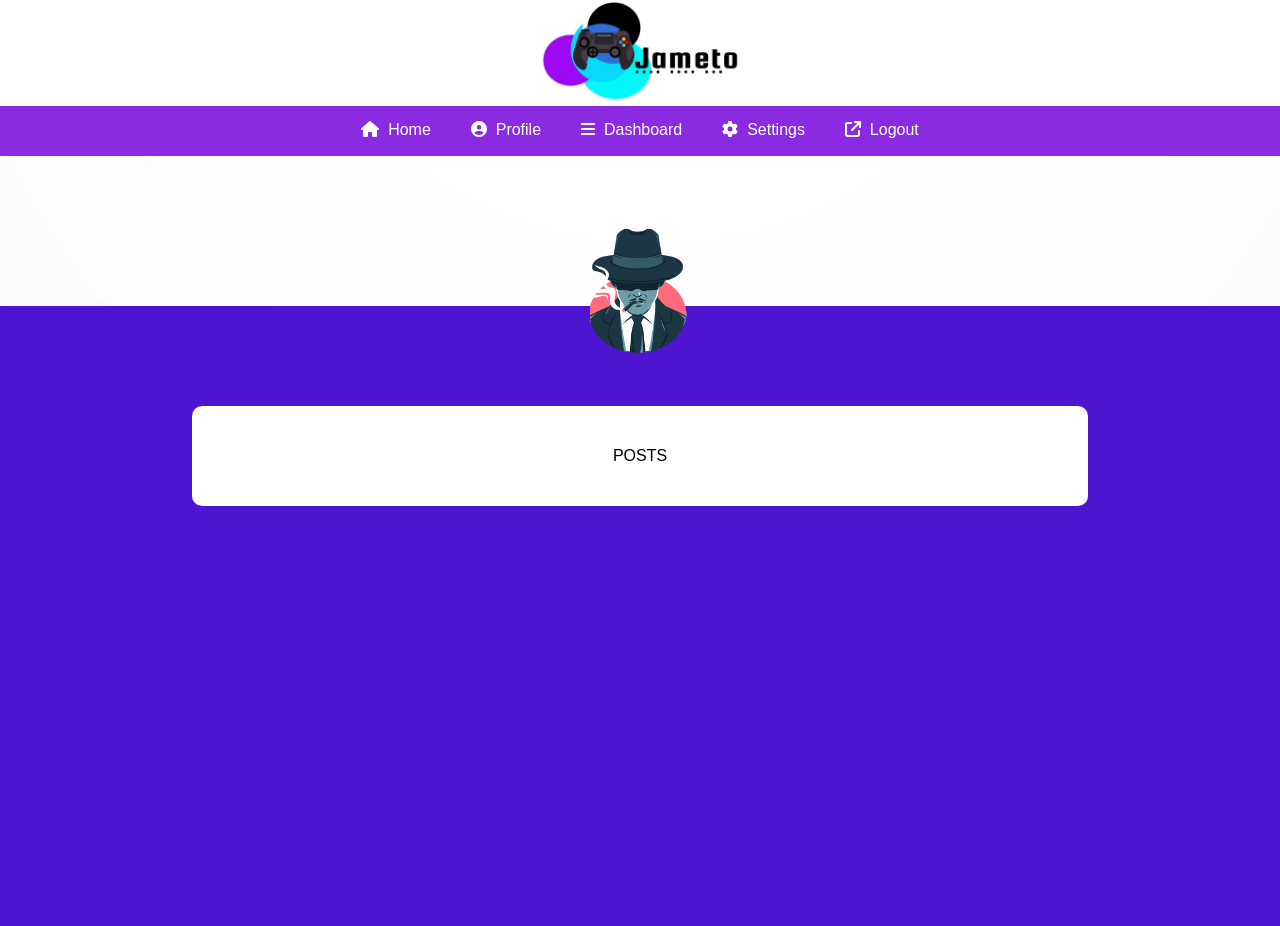
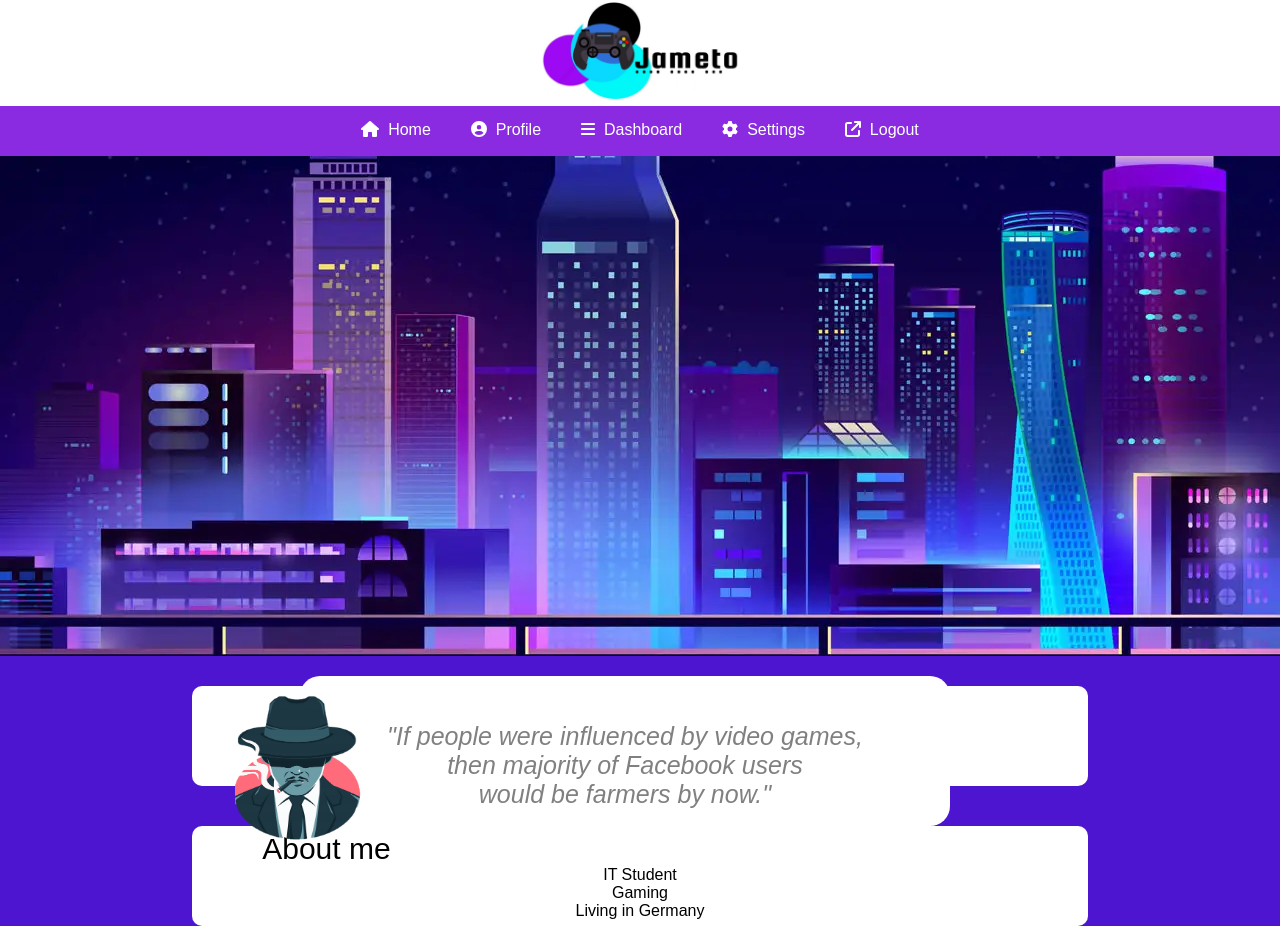
Before and after one commit to Thravict/webapp-full-stack-example, a React (Create React App) app in the folder webapp_frontend/: page /profile in a window 1280 px wide. Before the commit the page ends 800 px from the top, so only its background shows below. Built offline with nearby package versions, Linux system fonts and the light colour scheme.

Commit message:
Login workaround

```diff
--- a/webapp_frontend/src/components/HomePages/Profile.css
+++ b/webapp_frontend/src/components/HomePages/Profile.css
@@ -3,5 +3,33 @@
     border-radius: 10px;
     height: 100px;
     width: 70%;
-    margin-top: 100px;
+    margin-top: 30px;
+    text-align: center;
 }
+.Posts {
+    font-size: 30px;
+    color: rgba(90, 87, 87, 0.998);
+    margin: 15px;
+}
+.Likes {
+    font-size: 30px;
+    color: rgba(90, 87, 87, 0.998);
+    background-color: white;
+}
+.Follower {
+    font-size: 30px;
+    color: rgba(90, 87, 87, 0.998);
+    background-color: white;
+}
+.AboutMe {
+    background-color: white;
+    border-radius: 10px;
+    height: 100px;
+    width: 70%;
+    margin-top: 40px;
+}
+.AboutTitle {
+    margin-top: 60px;
+    font-size: 30px;
+    margin-right: 70%;
+}
--- a/webapp_frontend/src/components/HomePages/Profile.js
+++ b/webapp_frontend/src/components/HomePages/Profile.js
@@ -16,7 +16,30 @@ function Profile() {
         <ProfileHeader></ProfileHeader>
         </div>
         <div className="Profile-Info">
-            POSTS
+            <div className="Profile-Stats">
+                    <li className="Posts">
+                    <p>3</p>
+                    Posts
+                    </li>
+                    {" "}
+                    <li className="Likes">
+                    <p>3</p>
+                    Likes
+                    </li>
+                    {" "}
+                    <li className="Follower">
+                    <p>3</p>
+                    Followers
+                    </li>
+                    {" "}
+            </div>
+        </div>
+
+        <div className="AboutMe">
+            <span className="AboutTitle">About me</span>
+            <p>IT Student</p>
+            <p>Gaming</p>
+            <p>Living in Germany</p>
         </div>
         </body>
     )
--- a/webapp_frontend/src/components/HomePages/ProfileHeader.js
+++ b/webapp_frontend/src/components/HomePages/ProfileHeader.js
@@ -1,5 +1,5 @@
 //Logo
-import Header from "../assets/images/ProfileHeader.jpg";
+import Background from "../assets/images/ProfileHeader.jpg";
 import Pic from "../assets/images/ProfilePic.png";
 
 const ProfileHeader = () => {
@@ -8,17 +8,42 @@ const ProfileHeader = () => {
         <div
         style={{
             width:"100%",
+            height:"500px",
+            backgroundImage: `url(${Background})`,
+            margin:"0px",
+            padding:"0px",
+            justifyContent:"center"
+        }}>
+        <div
+        style={{
+            width:"650px",
+            position:"absolute",
             height:"150px",
-            backgroundImage: `url(${Header})`
+            marginTop:"270px",
+            marginLeft:"300px",
+            backgroundColor:"white",
+            borderRadius:"20px",
         }}>
             <img
             src={Pic}
             style={{
-                width:"100px",
-                height:"130px",
-                margin:"70px"
+                width:"130px",
+                height:"150px",
+                marginLeft:"-390px",
+                position:"absolute",
             }}>
             </img>
+            <span
+            style={{
+                color:"grey",
+                fontSize:"25px",
+            }}>
+            <p>&nbsp;</p>
+            <p><i>"If people were influenced by video games,</i></p>
+            <p><i>then majority of Facebook users</i></p>
+            <p><i>would be farmers by now."</i></p>
+            </span>
+            </div>
         </div>
     )
 }
--- a/webapp_frontend/src/components/auth/Login.js
+++ b/webapp_frontend/src/components/auth/Login.js
@@ -3,7 +3,7 @@ import {useState} from "react";
 // Routing
 import {Link, useNavigate} from "react-router-dom";
 //Imported components
-import { applicantExistence } from "../ApiCalls/Applicant";
+
 //CSS File
 import "./Login.css"
 //Logo Banner
@@ -18,13 +18,31 @@ function Login() {
 
     const [email, setEmail] = useState("")
     const [password, setPassword] = useState("")
-    const [toHome, setHome] = useState(false);
+
+    const URL = "api/v1/applicant/register";
 
     const navigate = useNavigate();
+    function CheckApplicant() {
 
+            fetch(URL + "/" +  email, {
+                headers: {
+                    'Accept': 'application/json'
+                }
+            })
+            .then(response => response.text())
+            .then(text => {
+                if (text === "true") {
+                    alert("Login successful");
+                    navigate(`/home`)
+                } else {
+                    alert("Wrong E-Mail");
+                }
+            });
+
+        }
     const handleSubmit = (e) => {
         e.preventDefault();
-        applicantExistence(email);
+        CheckApplicant(email)
     }
 
 
--- a/webapp_frontend/src/components/auth/Signup.js
+++ b/webapp_frontend/src/components/auth/Signup.js
@@ -3,7 +3,7 @@ import {useState} from "react";
 //Routing
 import {Link, useNavigate} from "react-router-dom";
 //Imported components
-import {addApplicant} from "../ApiCalls/Applicant";
+import {addApplicant} from "../ApiCalls/addApplicant";
 //CSS
 import "./Signup.css"
 //Logo Banner
@@ -19,10 +19,29 @@ function Signup() {
     const [confirmPassword, setConfirmPassword] = useState("");
 
     const navigate = useNavigate();
+    const URL = "api/v1/applicant/register";
+
+    async function CheckApplicant(email) {
+
+            await fetch(URL + "/" +  email, {
+                headers: {
+                    'Accept': 'application/json'
+                }
+            })
+            .then(response => {
+                if (response.status === 500) {
+                    alert("E-Mail is already is use!");
+
+                } else {
+                    return
+                }
+            });
+        }
 
     const register = (e) => {
         /* prevent page refresh */
         e.preventDefault();
+        CheckApplicant(email);
         if ((email && password && confirmPassword !== "") && password == confirmPassword ) {
             addApplicant(email, password);
             alert("Account has been created")
```
Also changed, not shown: webapp_frontend/src/components/assets/images/ProfileHeader.jpg.
